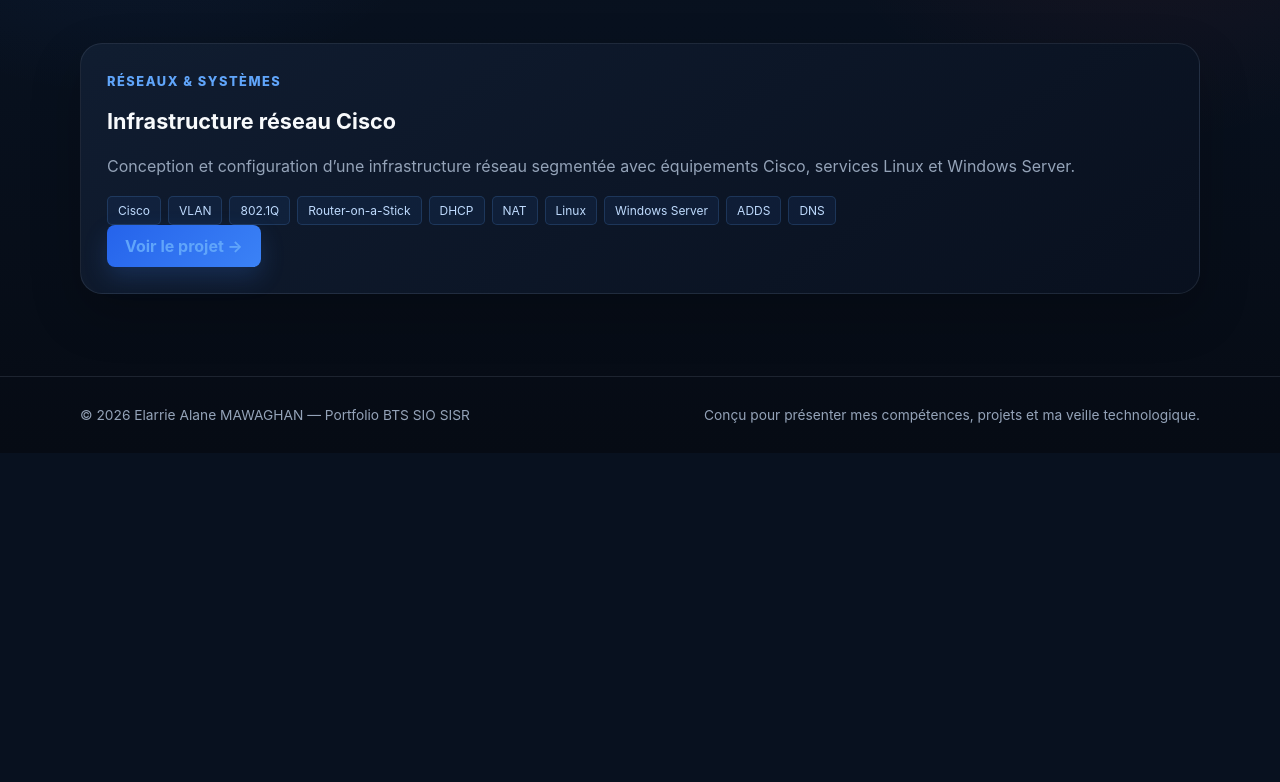
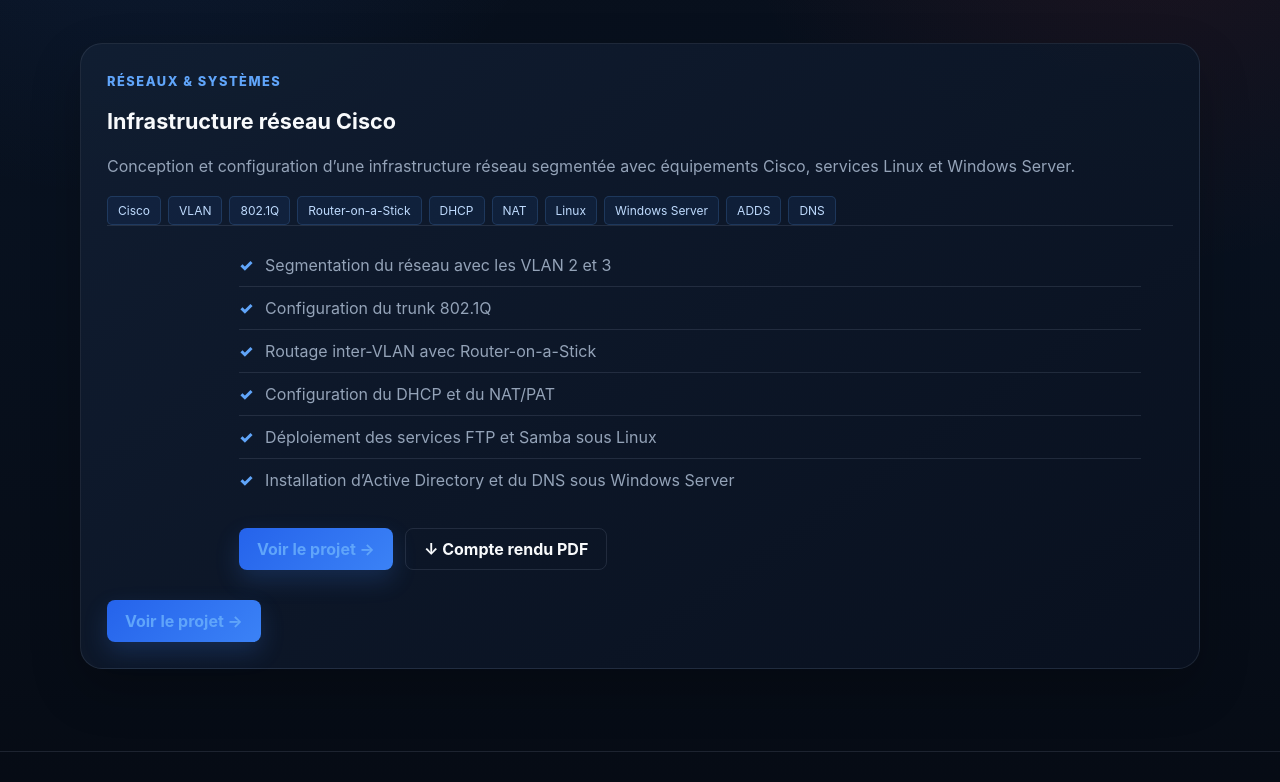
Before and after one commit to mawaghanelarrie-max/Portfolio-V2, a Vue app: page /projets in a window 1280 px wide. Shown: the part 403-1185 px from the top of the page. Before the commit the page ends 856 px from the top, so only its background shows below. Built offline with nearby package versions, Linux system fonts and the light colour scheme.

Commit message:
modification du projet 1

```diff
--- a/src/views/ProjectsView.vue
+++ b/src/views/ProjectsView.vue
@@ -72,6 +72,32 @@ route: "/projets/infrastructure-reseau"
             {{ technology }}
           </span>
         </div>
+        <div class="project-points">
+
+  <div
+    v-for="point in project.points"
+    :key="point"
+    class="project-point"
+  >
+    <span class="check-icon">✓</span>
+    <span>{{ point }}</span>
+  </div>
+
+</div>
+<div class="project-actions">
+
+  <RouterLink
+    :to="project.route"
+    class="project-button"
+  >
+    Voir le projet →
+  </RouterLink>
+
+  <button class="project-pdf-button">
+    ↓ Compte rendu PDF
+  </button>
+
+</div>
 
         <RouterLink
   to="/projets/infrastructure-reseau"
```
